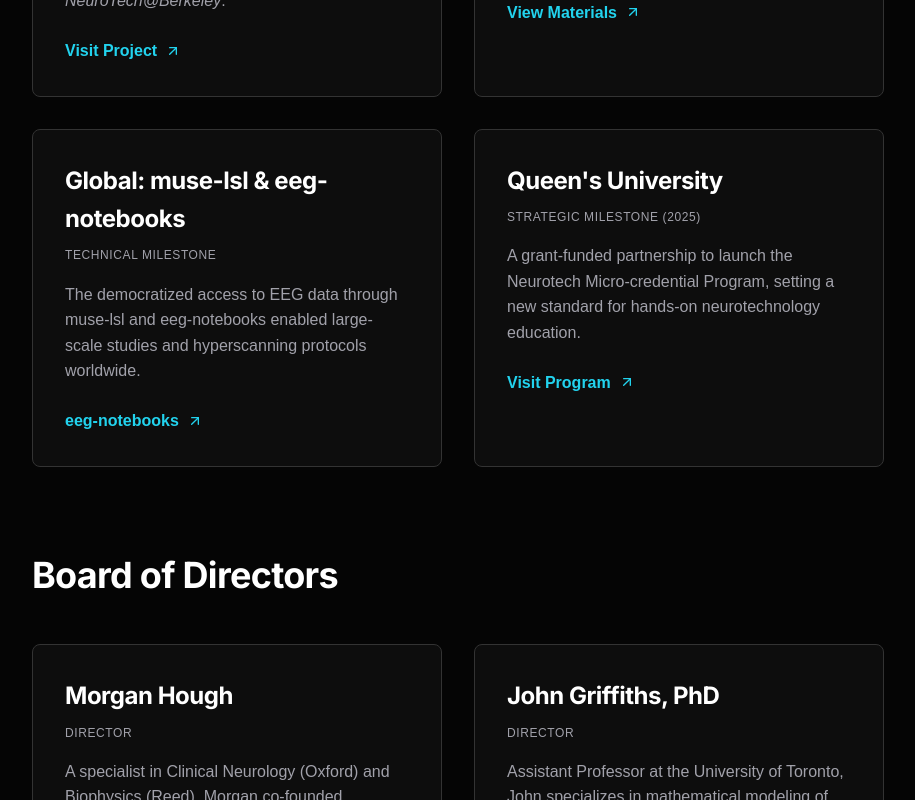
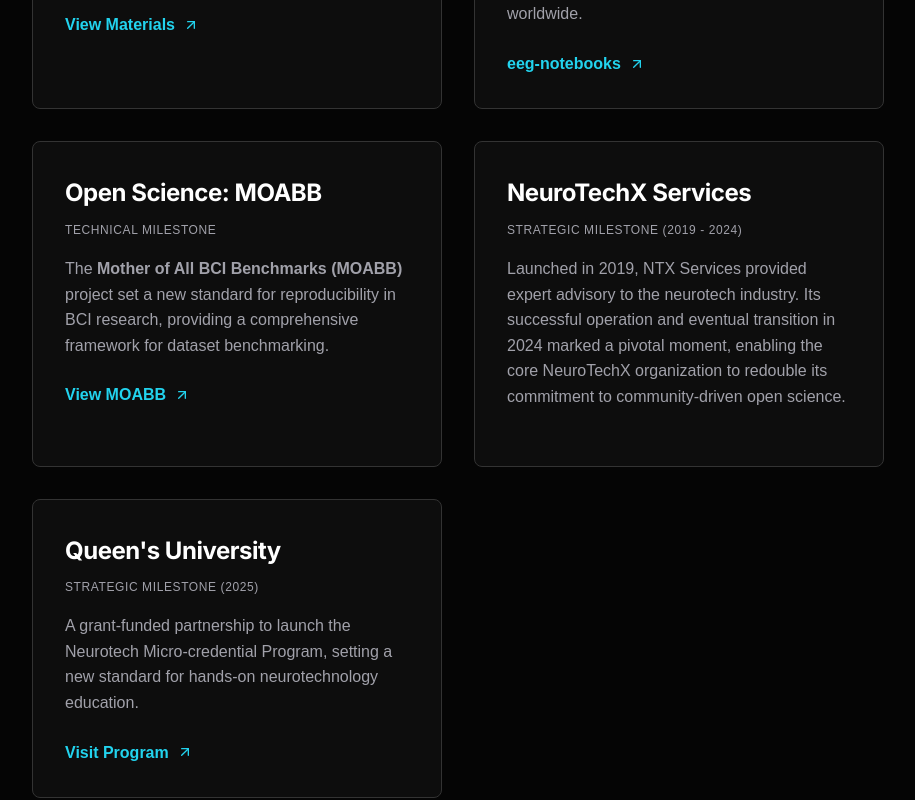
Before and after one commit to webntx/neurotechx-website, a Next.js app: page /about in a window 1280 px wide. Shown: the part 2000-2800 px from the top of the page, without its empty margins (182-1097 px from the left). Built offline with nearby package versions, Linux system fonts and the light colour scheme; a web font is replaced by a local one.

Commit message:
chore: rearrange About page origins and add MOABB story

```diff
--- a/src/app/about/page.tsx
+++ b/src/app/about/page.tsx
@@ -54,14 +54,6 @@
 
                 <div className={styles.originsGrid}>
                     <div className={styles.card}>
-                        <h3 className={styles.cardTitle}>NeuroTechX Services</h3>
-                        <span className={styles.cardLabel}>Strategic Milestone (2019 - 2024)</span>
-                        <p className={styles.cardText}>
-                            Launched in 2019, NTX Services provided expert advisory to the neurotech industry. Its successful operation and eventual transition in 2024 marked a pivotal moment, enabling the core NeuroTechX organization to redouble its commitment to community-driven open science.
-                        </p>
-                    </div>
-
-                    <div className={styles.card}>
                         <h3 className={styles.cardTitle}>Paris: CogLab</h3>
                         <span className={styles.cardLabel}>Historical Pillar</span>
                         <p className={styles.cardText}>
@@ -105,6 +97,25 @@
                                 eeg-notebooks <ArrowUpRight className={styles.icon} />
                             </a>
                         </div>
+                    </div>
+
+                    <div className={styles.card}>
+                        <h3 className={styles.cardTitle}>Open Science: MOABB</h3>
+                        <span className={styles.cardLabel}>Technical Milestone</span>
+                        <p className={styles.cardText}>
+                            The <strong>Mother of All BCI Benchmarks (MOABB)</strong> project set a new standard for reproducibility in BCI research, providing a comprehensive framework for dataset benchmarking.
+                        </p>
+                        <a href="https://github.com/NeuroTechX/moabb" target="_blank" className={styles.link}>
+                            View MOABB <ArrowUpRight className={styles.icon} />
+                        </a>
+                    </div>
+
+                    <div className={styles.card}>
+                        <h3 className={styles.cardTitle}>NeuroTechX Services</h3>
+                        <span className={styles.cardLabel}>Strategic Milestone (2019 - 2024)</span>
+                        <p className={styles.cardText}>
+                            Launched in 2019, NTX Services provided expert advisory to the neurotech industry. Its successful operation and eventual transition in 2024 marked a pivotal moment, enabling the core NeuroTechX organization to redouble its commitment to community-driven open science.
+                        </p>
                     </div>
 
                     <div className={styles.card}>
```
